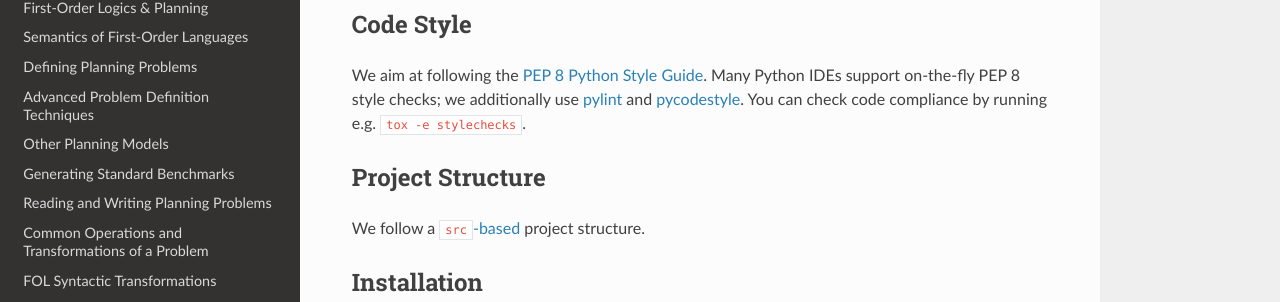
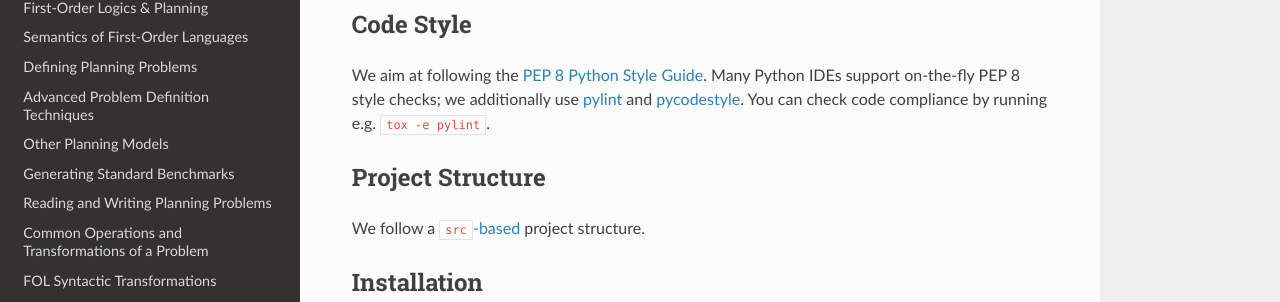
Before and after one commit to aig-upf/tarski, a Sphinx documentation site: the page built from docs/development/development.md, in a window 1280 px wide. Shown: the part 152-454 px from the top of the page. Built offline with Sphinx 7.4.7 and the Read the Docs theme 2.0.0, drawn with Linux system fonts in a browser that asks for light colours.

```diff
--- a/docs/development/development.md
+++ b/docs/development/development.md
@@ -7,7 +7,7 @@ We aim at following the [PEP 8 Python Style Guide](https://www.python.org/dev/pe
 Many Python IDEs support on-the-fly PEP 8 style checks; we additionally use
 [pylint](https://pylint.readthedocs.io/en/latest/) and
 [pycodestyle](https://pycodestyle.readthedocs.io/en/latest/).
-You can check code compliance by running e.g. `tox -e stylechecks`.
+You can check code compliance by running e.g. `tox -e pylint`.
 
 ## Project Structure
 We follow a [`src`-based](https://blog.ionelmc.ro/2014/05/25/python-packaging/) project structure.
--- a/pyproject.toml
+++ b/pyproject.toml
@@ -1,4 +1,10 @@
+# NOTE: Use single-quoted strings in TOML for regular expressions.
 
 [build-system]
 # Minimum requirements for the build system to execute.
 requires = ["setuptools", "wheel", "Cython"]  # PEP 508 specifications.
+
+[tool.black]
+line-length = 120
+# target-version = ['py27', 'py35', 'py36', 'py37', 'py38']
+include = '\.pyi?$'
```
Also changed, not shown: .travis.yml, 1 other file.
